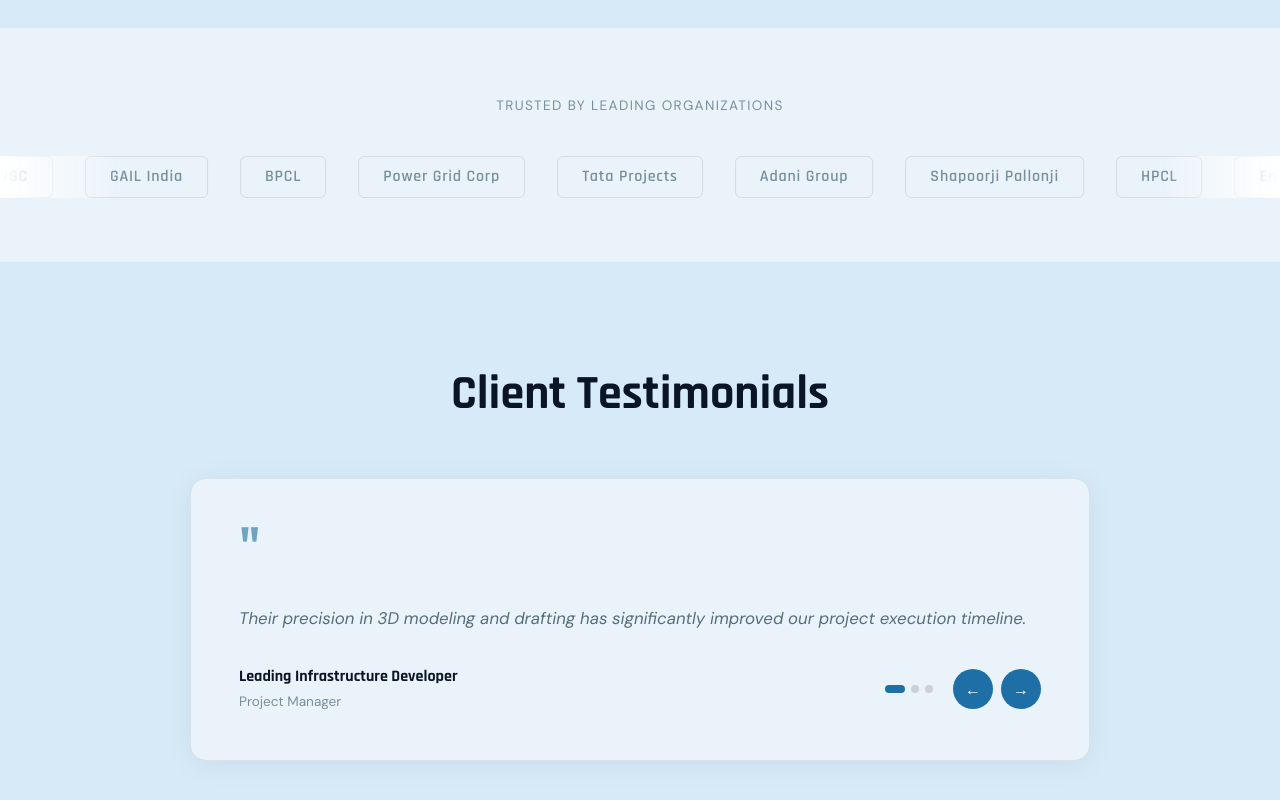
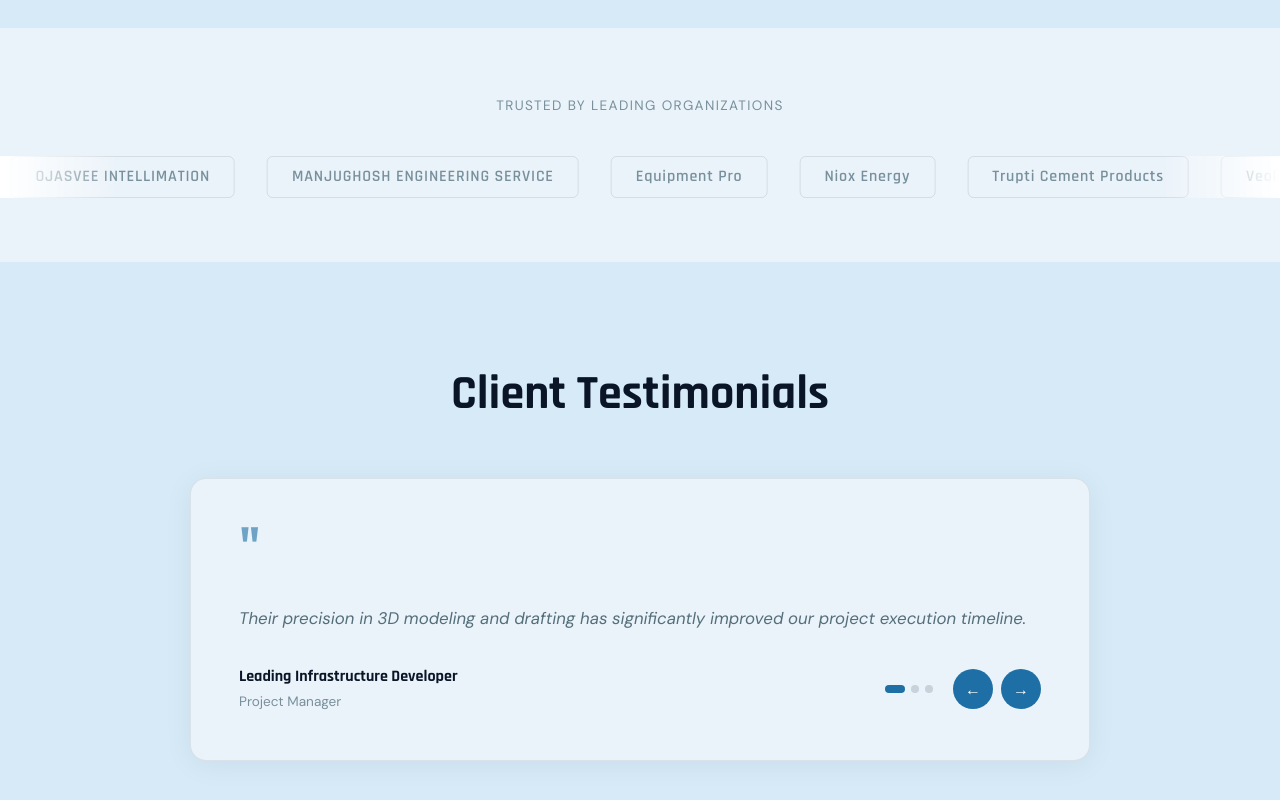
Before and after one commit to Rishi2600/DAxis-test, a React (Vite) app in the folder client/: page / in a window 1280 px wide. Shown: the part 3732-4532 px from the top of the page. Built offline with nearby package versions, Linux system fonts and the light colour scheme; no server answers.

Commit message:
feat(ui): companies name changed

```diff
--- a/client/src/constants/data.ts
+++ b/client/src/constants/data.ts
@@ -1,5 +1,4 @@
-//@ts-ignore
-export const API_BASE = `${import.meta.env.VITE_API_URL || ""}/api`;
+export const API_BASE = "/api";
 
 export const SERVICES = [
   {
@@ -81,17 +80,28 @@ export const INDUSTRY_IMAGES = [
 ];
 
 export const CLIENTS = [
-  "L&T Engineering",
-  "NTPC Limited",
-  "ONGC",
-  "GAIL India",
-  "BPCL",
-  "Power Grid Corp",
-  "Tata Projects",
-  "Adani Group",
-  "Shapoorji Pallonji",
-  "HPCL",
-  "Engineers India Ltd",
+  "Ion Exchange",
+  "Tractable",
+  "SKB & RAD",
+  "Triveni",
+  "Shraddha Utilities Pvt. Ltd.",
+  "OJASVEE INTELLIMATION",
+  "MANJUGHOSH ENGINEERING SERVICE",
+  "Equipment Pro",
+  "Niox Energy",
+  "Trupti Cement Products",
+  "Veolia",
+  "Maxwell",
+  "Driplex Water Engineering Ltd",
+  "Egis",
+  "DJB",
+  "L&T",
+  "JJM",
+  "NTPC",
+  "Memrain India",
+  "Pracon India",
+  "Bonace Engineer Pvt Ltd",
+  "Techbro",
 ];
 
 export const USPS = [
```
